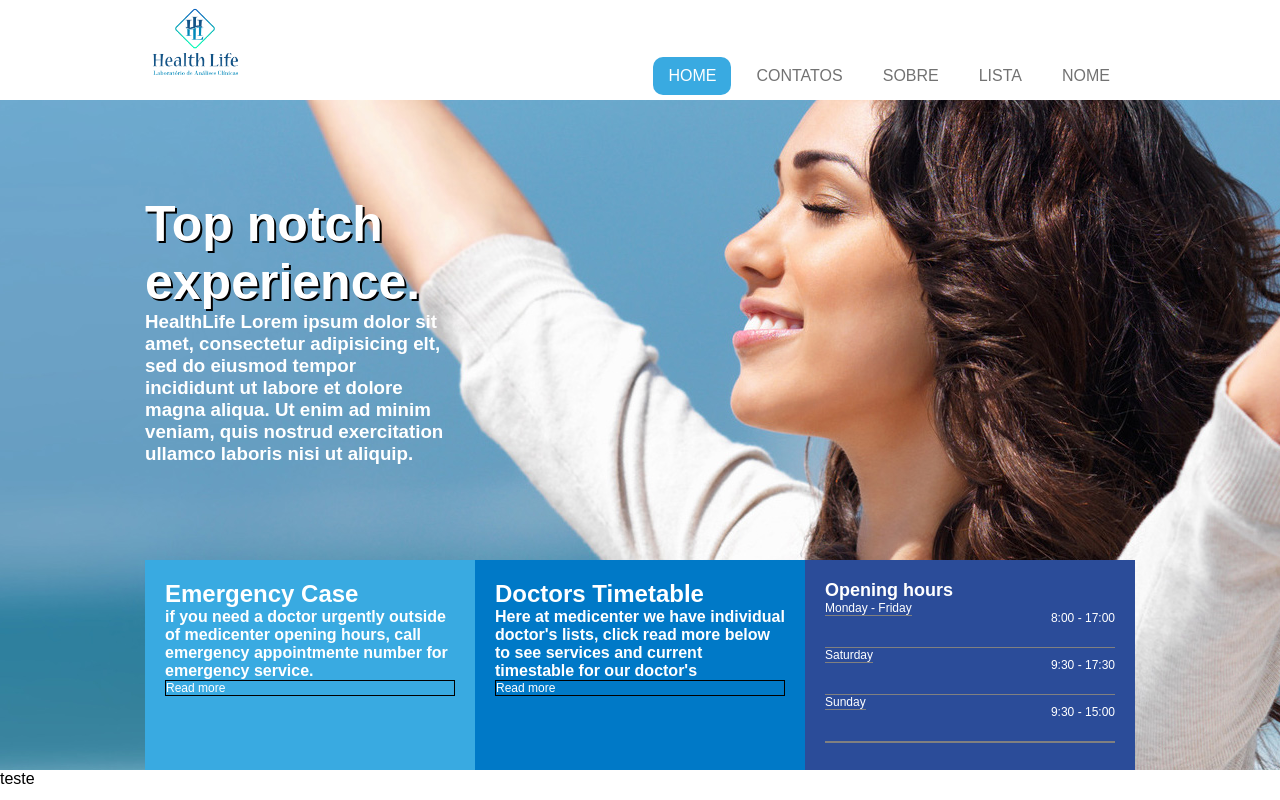
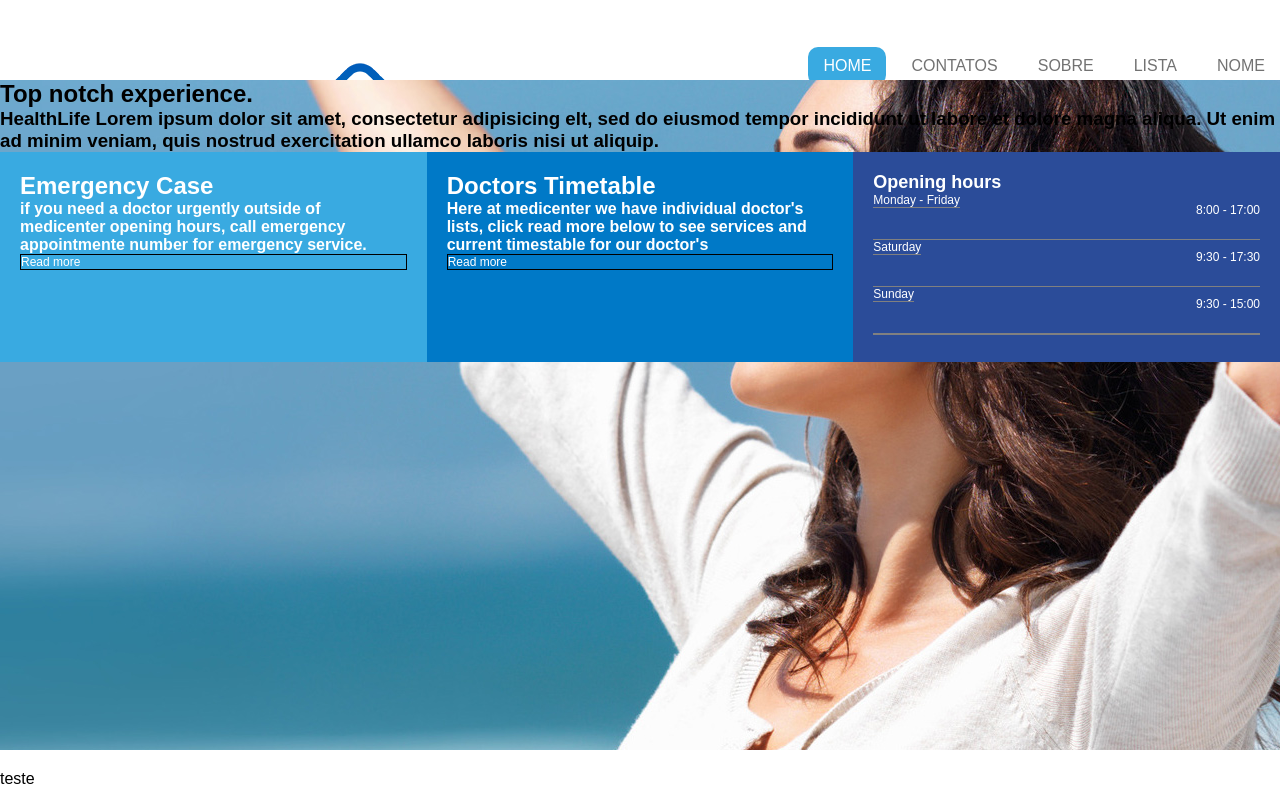
Before and after one commit to shuuwolf/healthLife, a PHP site: page /Home in a window 1280 px wide. Run offline with PHP 8.4, Linux system fonts and the light colour scheme.

Commit message:
update.css
css fix

```diff
--- a/assets/css/style.css
+++ b/assets/css/style.css
@@ -10,16 +10,17 @@ body{
 	padding: 0;
 }
 header{
-	display:flex;
-	justify-content: center;
+	width: 100%;
 	height: 100px;
 }
 
 .container{
-	display: flex;
-	width: 990px;
-	justify-content: space-between;
+	max-width: 1500px;
+	margin: 0 auto;
+}
 
+.clear{
+	clear: both;
 }
 
 .logo{
@@ -28,12 +29,12 @@ header{
 	background-repeat: no-repeat; /* Center the image */
 	height: 120px;
 	width: 140px;
+	float: left;
 	transform: translateY(-10px);/*just for remove the blank line of the top*/
 }
 
 .menu{
-	display: flex;
-	padding: 10px;
+	float: right;
 }
 
 .menu a{
@@ -75,34 +76,40 @@ header{
 	background-repeat: no-repeat;
 	background-size: cover;
 	height:670px;
+	width: 100%;
 	background-position-y:0px;
+	position: relative;
+	top: -20px;
 }
 .column{
+	display: flex;
 	flex-direction: column;
 }
 .banner_option{
 	height: 210px;
 	display: flex;
 }
-.banner_headline h1{
+.banner-title h1{
 	font-size: 50px;
 	text-shadow:2px 2px 0px #000000;
 	margin: 0px;
 	padding: 0px;
 }
-.banner_headline{
+.banner-title{
 	margin: 0px;
 	padding: 0px;
 	color: white;
 	justify-content: center;
-	flex:1;
+	flex: 1;
 	display: flex;
 	flex-direction: column;
 	max-width: 300px;
 }
 .banner1,
 .banner2,
-.banner3{
+.banner3,
+.banner4,
+.banner5{
 	flex:1;
 	color: white;
 	padding: 20px;
@@ -111,10 +118,16 @@ header{
 	background-color: #39aae1;
 }
 .banner2{
-	background-color:#0079c7 ;
+	background-color:#0079c7;
 }
 .banner3{
 	background-color:#2b4c99 ;
+}
+.banner4{
+	background-color: #0079c7;
+}
+.banner5{
+	background-color: #39aae1;
 }
 .banner1 a{
 	border: 1px solid black;
```
